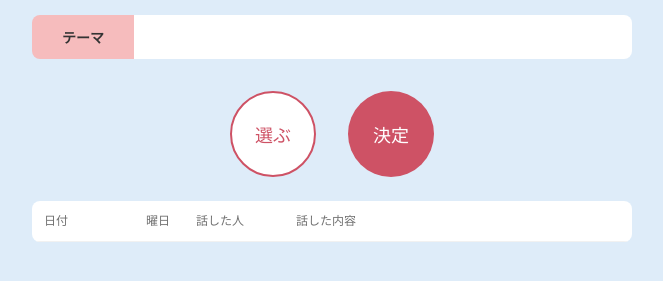
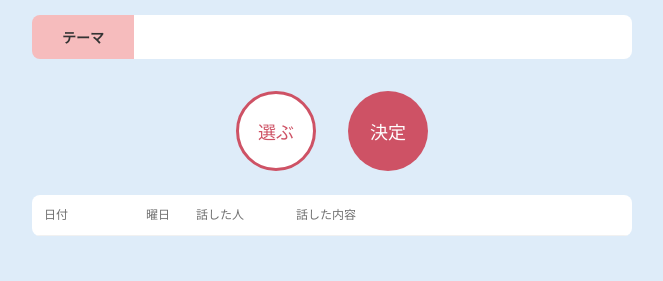
Before and after one commit to mikihorio2026/DailyTalk, a plain HTML site: page index.html in a window 1280 px wide. Shown: the part 247-528 px from the top of the page, without its empty margins (308-971 px from the left). Drawn offline with nearby package versions, Linux system fonts and the light colour scheme.

```diff
--- a/css/style.css
+++ b/css/style.css
@@ -110,8 +110,8 @@ button {
 
 #start,
 #end {
-    width: 86px;
-    height: 86px;
+    width: 80px;
+    height: 80px;
     border-radius: 50%;
     color: #fff;
     font-size: 18px;
@@ -121,7 +121,7 @@ button {
 #start {
     background: #ffffff;
     color: #ce5265;
-    border: 2px solid #ce5265;
+    border: 3px solid #ce5265;
 }
 
 #start:hover {
```
